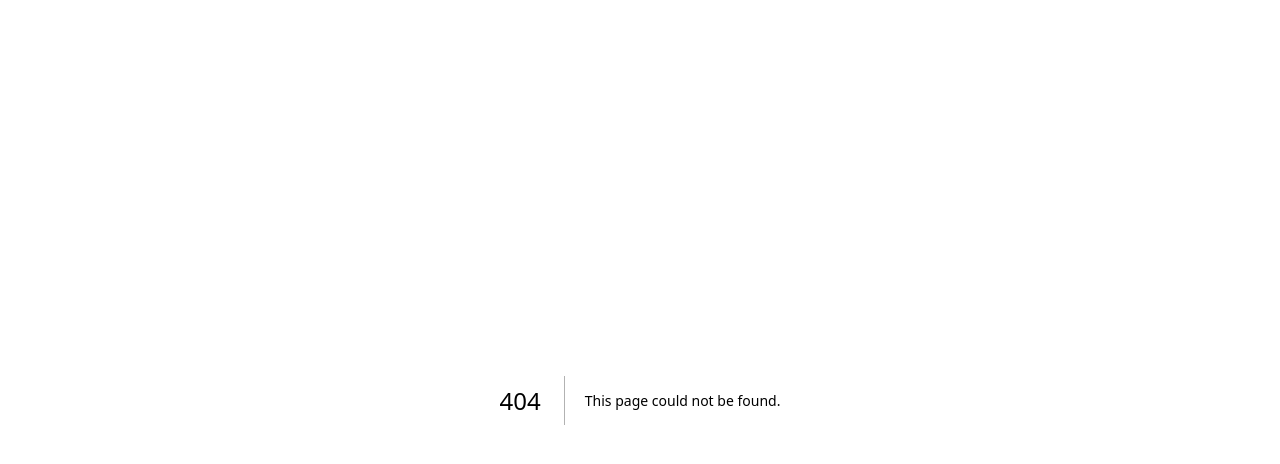
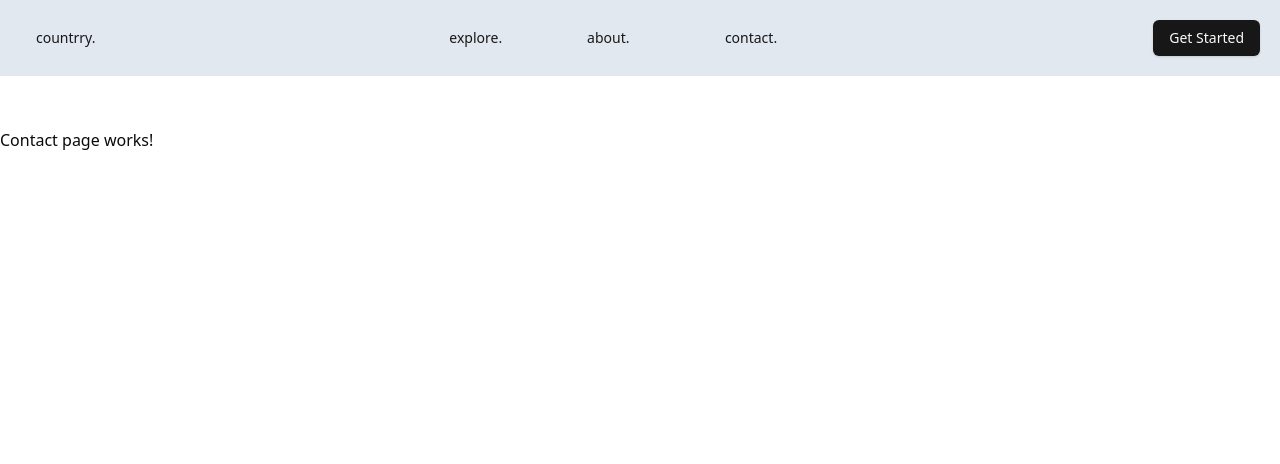
Before and after one commit to cornelber/countries-next-app, a Next.js app: page /contact in a window 1280 px wide. Before the commit this address had no page. Shown: the top 464 px of the page. Built offline with nearby package versions, Linux system fonts and the light colour scheme.

Commit message:
added second pages and group to public user, added layout for public pages

```diff
--- /dev/null
+++ b/app/(public)/about/page.tsx
@@ -0,0 +1,4 @@
+
+export default function AboutPage() {
+    return <>About page works!</>
+  }
--- /dev/null
+++ b/app/(public)/contact/page.tsx
@@ -0,0 +1,3 @@
+export default function ContactPage() {
+    return <>Contact page works!</>
+  }
--- /dev/null
+++ b/app/(public)/explore/page.tsx
@@ -0,0 +1,3 @@
+export default function ExplorePage() {
+    return <>Explore page works!</>
+  }
--- /dev/null
+++ b/app/(public)/layout.tsx
@@ -0,0 +1,16 @@
+import type { Metadata } from "next";
+import Header from "@/components/layouts/header";
+
+export const metadata: Metadata = {
+  title: "Countries Next App",
+  description: "Generated by create next app",
+};
+
+export default function Layout({ children }: { children: React.ReactNode }) {
+  return (
+    <>
+      <Header />
+      <main className="pt-32">{children}</main>
+    </>
+  );
+}
--- /dev/null
+++ b/app/(public)/login/page.tsx
@@ -0,0 +1,3 @@
+export default function LoginPage() {
+    return <>Login Page works!</>
+  }
--- a/app/layout.tsx
+++ b/app/layout.tsx
@@ -14,7 +14,7 @@ export default function RootLayout({
   return (
     <html lang="en">
       <body>
-        {children}
+            {children}
       </body>
     </html>
   );
--- /dev/null
+++ b/app/not-found.tsx
@@ -0,0 +1,6 @@
+import { buttonVariants } from "@/components/ui/button";
+import Link from "next/link";
+
+export default function NotFoundPage() {
+    return <>404 Not Found <Link href="/" className={buttonVariants()}>Go to home</Link></>
+}
```
Also changed, not shown: app/(public)/page.tsx (renamed from app/page.tsx).
